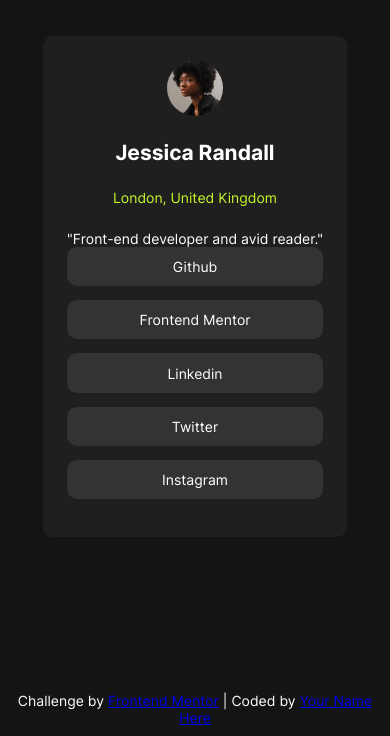
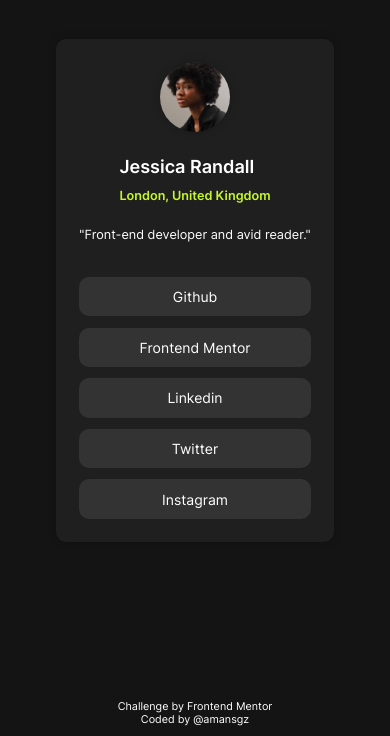
Before and after one commit to amansgz/social-links-profile, a plain HTML site: page index.html in a window 390 px wide. Shown: the part 108-844 px from the top of the page. Drawn offline with Linux system fonts and the light colour scheme.

Commit message:
feat: complete challenge solution
- Implement semantic HTML structure
- Add responsive CSS with interactive states
- Style link states (:hover, :focus, :active, :focus-visible)
- Add readme

```diff
--- a/index.html
+++ b/index.html
@@ -16,13 +16,15 @@
 
   <main>
     <article class="card-profile">
-      <div class="profile">
+      <div class="content">
         <img class="avatar" src="./assets/images/avatar-jessica.jpeg" alt="Jessica Randall">
 
+        <div class="details">
           <h1 class="name">Jessica Randall</h1>
           <p class="location">London, United Kingdom</p>
+        </div>
         <p class="description">"Front-end developer and avid reader."</p>
-      </div>
+
         <ul class="social-links">
           <li><a href="#">Github</a></li>
           <li><a href="#">Frontend Mentor</a></li>
@@ -30,13 +32,17 @@
           <li><a href="#">Twitter</a></li>
           <li><a href="#">Instagram</a></li>
         </ul>
+      </div>
     </article>
   </main>
 
   <footer class="footer">
     <div class="attribution">
-      Challenge by <a href="https://www.frontendmentor.io?ref=challenge" target="_blank">Frontend Mentor</a> |
-      Coded by <a href="#">Your Name Here</a>
+      Challenge by <a class="attribution-link" href="https://www.frontendmentor.io?ref=challenge" target="_blank"
+        rel="noopener noreferrer">Frontend Mentor</a>
+
+      Coded by <a class="attribution-link" href="https://www.github.com/amansgz" target="_blank"
+        rel="noopener noreferrer">@amansgz</a>
     </div>
   </footer>
 </body>
--- a/styles.css
+++ b/styles.css
@@ -14,17 +14,26 @@
   /* Fonts */
   --fs-base: 14px;
 
+  --fs-sm: clamp(0.75rem, 0.7rem + 0.25vw, 0.875rem);
+  --fs-md: clamp(0.875rem, 0.8rem + 0.375vw, 1rem);
+  --fs-lg: clamp(1.25rem, 1.15rem + 0.5vw, 1.5rem);
+
   --fw-regular: 400;
   --fw-semibold: 600;
   --fw-bold: 700;
 
   /* Spacing */
-
+  --spacing-100: 0.8rem;
+  --spacing-200: 0.875rem;
+  --spacing-300: 1.7rem;
   --spacing-responsive: clamp(0.75rem, 1.5vw, 1.25rem);
 
   /* Border Radius */
   --border-radius-sm: 8px;
   --border-radius-md: 10px;
+
+  /* Shadows */
+  --shadow-subtle: 0 0 10px rgba(0, 0, 0, 0.2);
 }
 *,
 *::before,
@@ -33,6 +42,7 @@
   margin: 0;
   padding: 0;
 }
+
 html {
   font-size: var(--fs-base);
 }
@@ -51,44 +61,114 @@ main {
   padding: var(--spacing-responsive);
 }
 .card-profile {
-  padding: 24px;
+  max-width: min(23rem, 90vw);
+  padding: var(--spacing-300);
 
   background-color: var(--clr-grey-800);
   color: var(--clr-white);
   border-radius: var(--border-radius-md);
+  box-shadow: var(--shadow-subtle);
 }
-/* Profile */
-.profile {
+.content {
   display: flex;
   flex-direction: column;
   align-items: center;
-  gap: 24px;
+  gap: var(--spacing-300);
 }
+/* Profile */
 .avatar {
-  width: 4rem;
-  height: 4rem;
+  width: 5rem;
+  height: 5rem;
   border-radius: 50%;
+  box-shadow: var(--shadow-subtle);
+}
+.details {
+  display: flex;
+  flex-direction: column;
+  gap: var(--spacing-100);
+}
+.name {
+  font-size: var(--fs-lg);
+  font-weight: var(--fw-semibold);
 }
 .location {
+  font-size: var(--fs-md);
+  font-weight: var(--fw-semibold);
   color: var(--clr-green);
+}
+.description {
+  font-size: var(--fs-md);
+  font-weight: var(--fw-regular);
 }
 /* Social links */
 .social-links {
   list-style: none;
+  width: 100%;
 }
 .social-links li {
-  padding: 0.8em 1em;
-  margin-bottom: 1rem;
-  text-align: center;
-  border-radius: var(--border-radius-md);
-  background-color: var(--clr-grey-700);
+  margin-top: var(--spacing-100);
 }
 .social-links a {
+  display: block;
+  padding: 0.8em 1em;
+  font-style: var(--fw-semibold);
+  text-decoration: none;
+  text-align: center;
+  background-color: var(--clr-grey-700);
   color: var(--clr-white);
-  text-decoration: none;
+  border-radius: var(--border-radius-md);
+  cursor: pointer;
+  transition: all 0.2s ease;
 }
+.social-links a:hover {
+  background-color: var(--clr-green);
+  color: var(--clr-grey-900);
+}
+.social-links a:focus {
+  background-color: var(--clr-grey-700);
+  color: var(--clr-green);
+  outline: 1px solid var(--clr-green);
+  outline-offset: 1px;
+}
+.social-links a:active {
+  background-color: var(--clr-green);
+  color: var(--clr-grey-900);
+}
+
+/* Footer with attribution */
 .footer {
   padding: var(--spacing-responsive);
   text-align: center;
-  color: white;
 }
+.attribution {
+  width: 60%;
+  max-width: 13rem;
+  margin: 0 auto;
+  font-size: var(--fs-sm);
+  font-weight: var(--fw-regular);
+  color: var(--clr-white);
+}
+.attribution-link {
+  text-decoration: none;
+  color: var(--clr-white);
+  cursor: pointer;
+  transition: all 0.2s ease;
+}
+.attribution-link:hover,
+.attribution-link:focus {
+  color: var(--clr-green);
+}
+.attribution-link:focus-visible {
+  outline: 1px solid var(--clr-green);
+  outline-offset: 1px;
+}
+.attribution-link:active {
+  color: var(--clr-green);
+  outline: none;
+}
+@media (prefers-reduced-motion: reduce) {
+  .social-links a,
+  .attribution-link {
+    transition-duration: 0.01ms;
+  }
+}
```
Also changed, not shown: assets/images/preview.jpg (added), design/active-states.jpg (deleted), design/destkop-design.jpg (deleted), design/mobile-design.jpg (deleted), 2 other files. Lines whose indentation alone changed are shown as unchanged.
